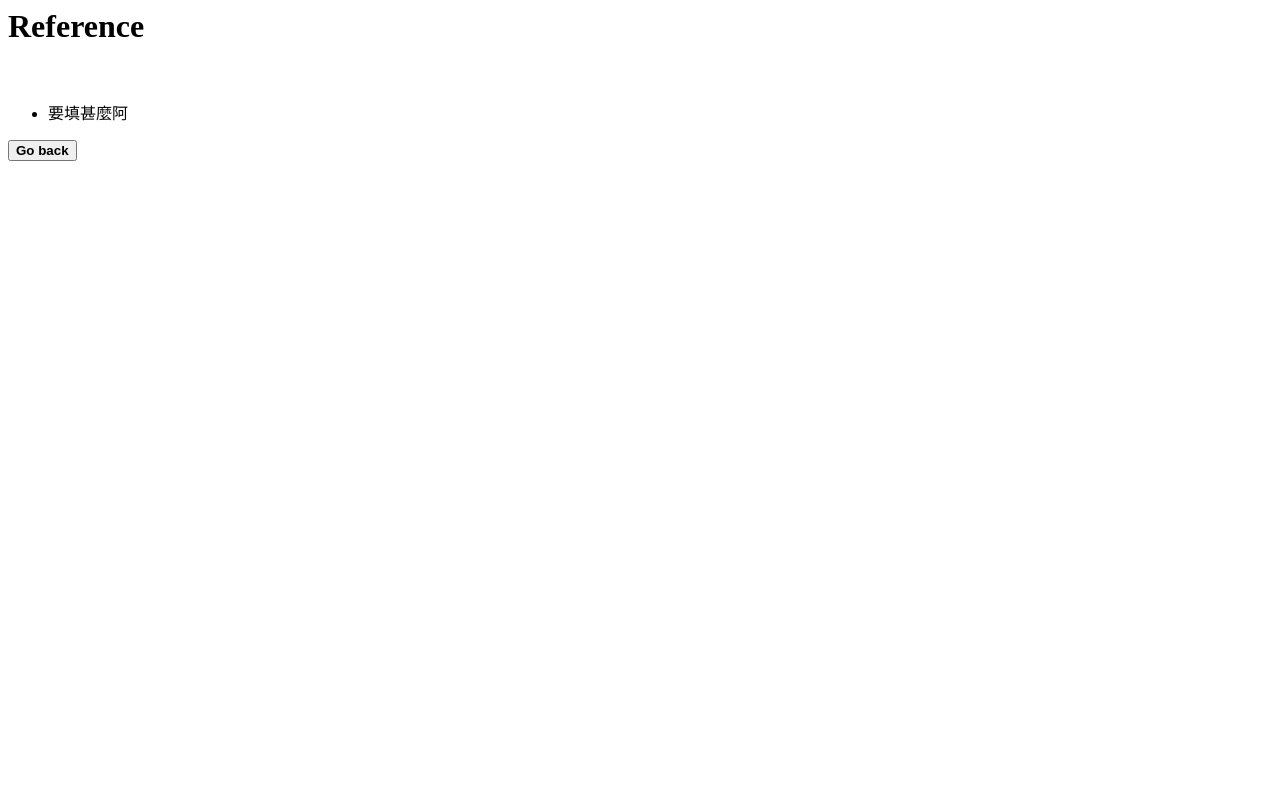
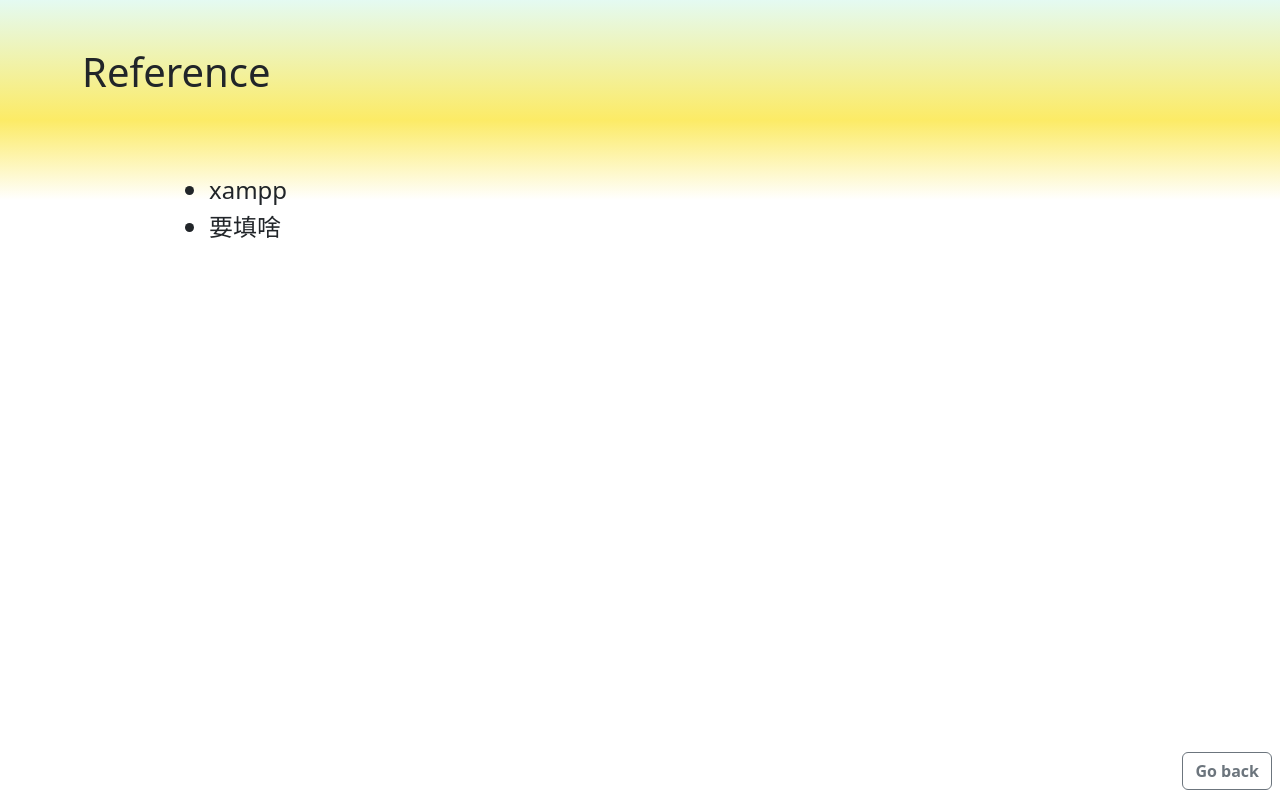
Before and after one commit to howcat/se-homework, a plain HTML site: page reference.html in a window 1280 px wide. Drawn offline with Linux system fonts and the light colour scheme.

Commit message:
reference

```diff
--- /dev/null
+++ b/css/refernce.css
@@ -0,0 +1,29 @@
+/*  SCSS    */
+@import "index.css";
+@import "animation.css";
+
+body{
+    position: relative;
+    /* background-color: #E4FAF2; */
+    background: linear-gradient(to bottom, #E4FAF2 0%, #FCEB66 15%,#FFFFFF 25%);
+    background-size: 100% 100%;
+    /* animation: ymove 2s linear infinite; */
+    /* -webkit-animation: ymove 2s linear infinite; */
+    /* -moz-animation: ymove 2s linear infinite; */
+}
+a:link {
+    color: #000000;
+    text-decoration: none;
+}
+a:visited {
+    color: #000000;
+    text-decoration: none;
+}
+a:hover {
+    color: #4775FF;
+    text-decoration: none;
+}
+a:active {
+    color: #4775FF;
+    text-decoration: none;
+}
--- a/reference.html
+++ b/reference.html
@@ -1,21 +1,29 @@
-<div id="reference" class="area">
+<!DOCTYPE html>
+<html lang="zh-TW">
+<head>
+    <meta charset="utf-8">
+    <meta name="viewport" content="width=device-width, initial-scale=1">
+    <link rel="stylesheet" href="bootstrap/css/bootstrap.css">
+    <link rel="stylesheet" href="css/refernce.css">
+    <script src="bootstrap/js/bootstrap.js"></script>
+    <title>reference</title>
+</head>
+<body>
     <div id="reference" class="area">
         <div class="container py-5">
-            <h1>Reference</h1><br/>
+            <h1>Reference</h1><br/><br/><br/>
             <div class="row justify-content-center">
                 <div class="col-10">
                     <ul>
-                        <li class="h4">要填甚麼阿</li>
+                        <li class="h4">xampp</li>
+                        <li class="h4">要填啥</li>
                     </ul>
                 </div>
             </div>
-            <div class="d-flex align-items-end flex-column bd-highlight mb-3" style="height: 500px;width: 1200px">
-                <div class="mt-auto p-2 bd-highlight">
-                    <a href="#top">
-                        <button type="button" class="btn btn-outline-secondary"><strong>Go back</strong></button>
-                    </a>
-                </div>
-            </div>
+            <a style="position:absolute;bottom:5px;right:5px;margin:0;padding:5px 3px;" href="index.html">
+                <button type="button" class="btn btn-outline-secondary"><strong>Go back</strong></button>
+            </a>
         </div>
     </div>
-</div>
+</body>
+</html>
```
